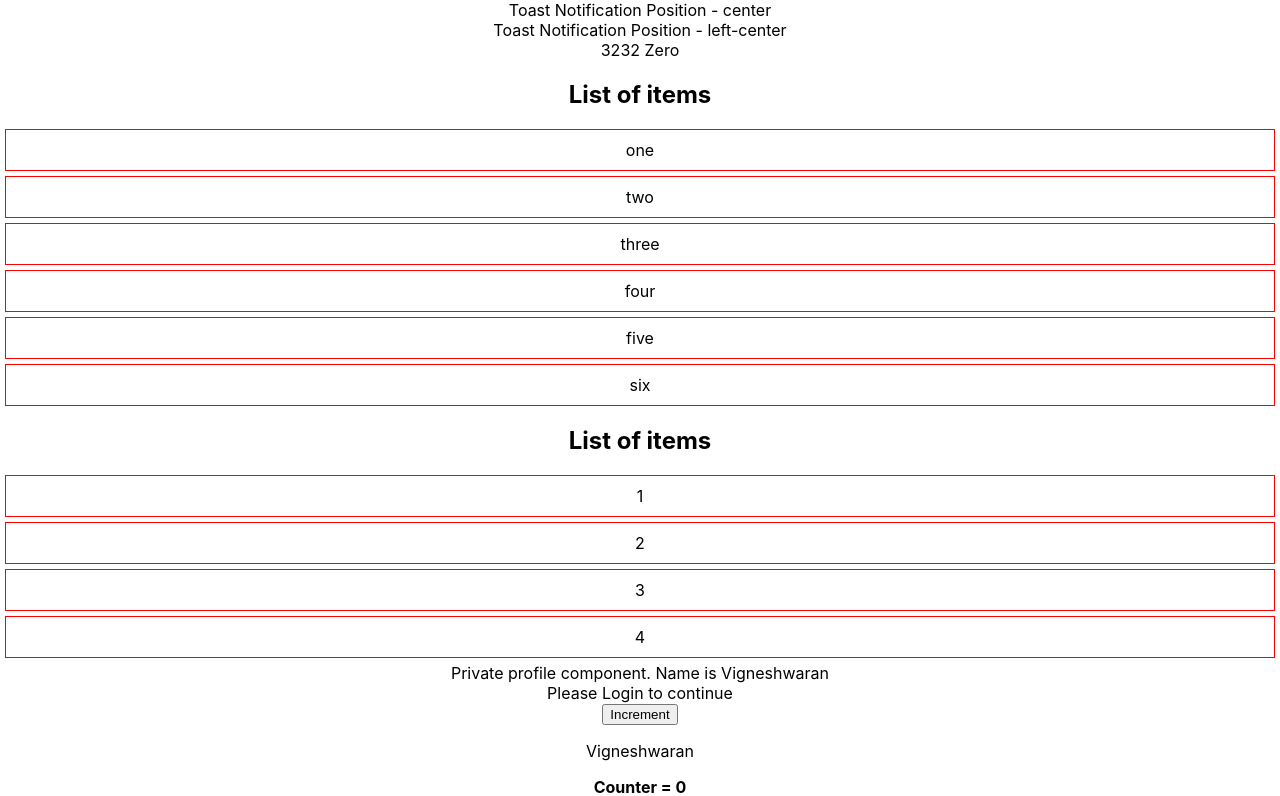
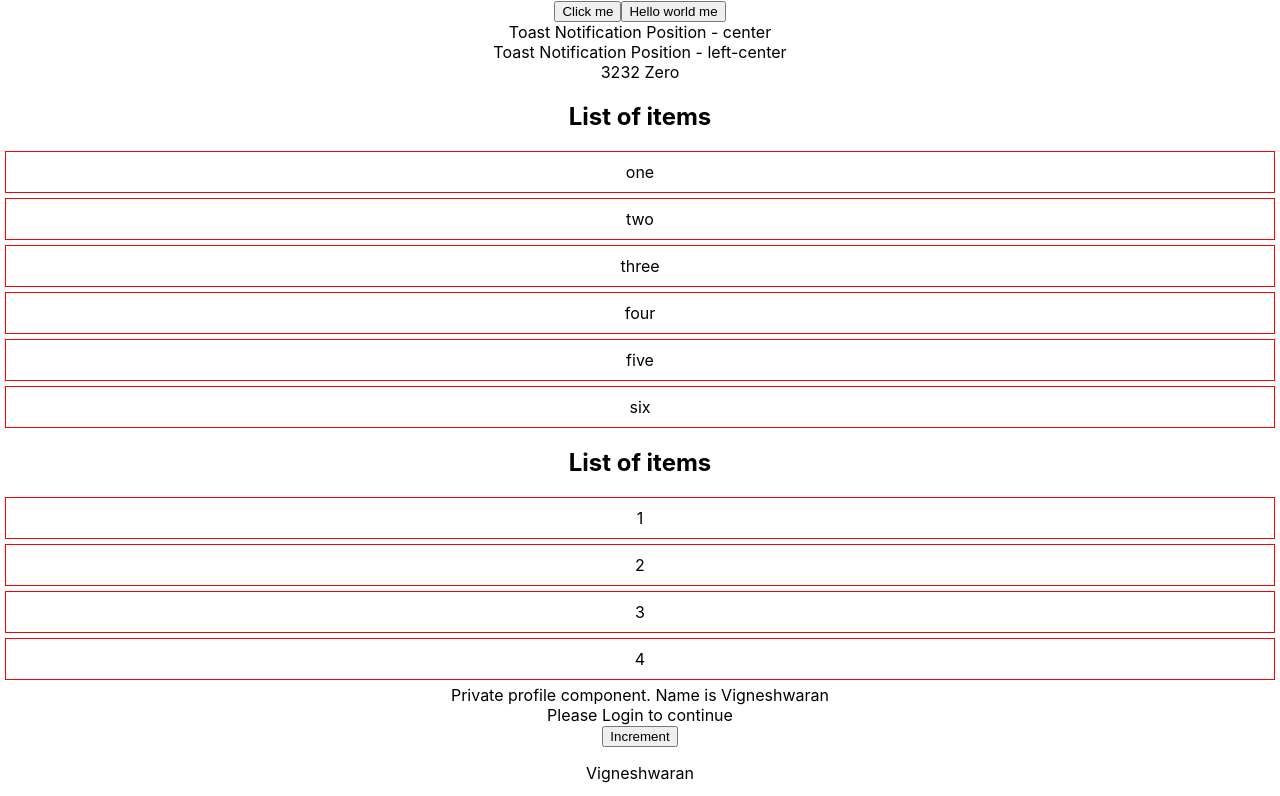
Before and after one commit to vigneshwaran-chandrasekaran/react-17-typescript, a React (Create React App) app: page / in a window 1280 px wide. Shown: the top 796 px of the page. Built offline with nearby package versions, Linux system fonts and the light colour scheme.

Commit message:
Button component created with needed props

```diff
--- a/src/App.tsx
+++ b/src/App.tsx
@@ -7,6 +7,7 @@ import Button from "./components/Button";
 import Container from "./components/Container";
 import Greet from "./components/Greet";
 import Heading from "./components/Heading";
+import CustomButton from "./components/html/Button";
 import Input from "./components/Input";
 import Oscar from "./components/Oscar";
 import Person from "./components/Person";
@@ -54,6 +55,10 @@ function App() {
 
   return (
     <div className="App">
+      <CustomButton variant={"primary"}>Click me</CustomButton>
+      <CustomButton variant={"primary"} onClick={() => console.log("clicked")}>
+        Hello world me
+      </CustomButton>
       <Toast position={"center"} />
       <Toast position={"left-center"} />
       <RandomNumber value={3232} isZero />
--- /dev/null
+++ b/src/components/html/Button.tsx
@@ -0,0 +1,21 @@
+import React from "react";
+
+type ButtonProps = {
+  variant: "primary" | "secondary";
+} & React.ComponentProps<"button">;
+
+/**
+ * Other than our given variant prop, accept default button props using & React.ComponentProps<"button">
+ */
+
+export default function CustomButton({
+  variant,
+  children,
+  ...rest
+}: ButtonProps) {
+  return (
+    <button className={`class-with-${variant}`} {...rest}>
+      {children}
+    </button>
+  );
+}
```
